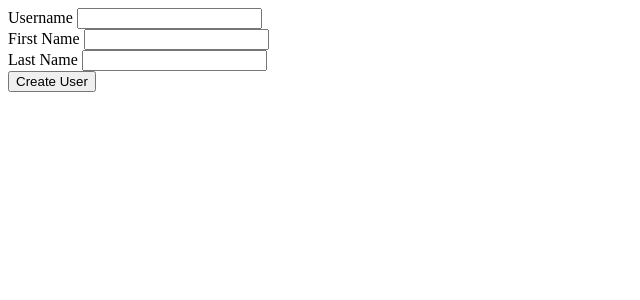
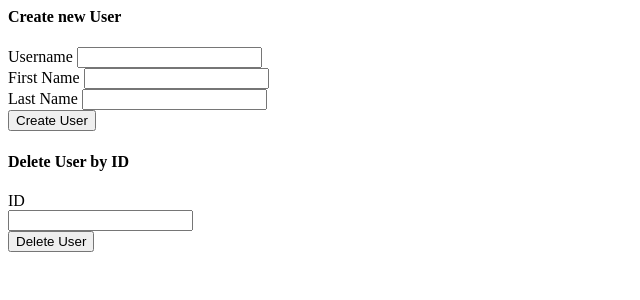
Before and after one commit to denizmck/redis-rabbitmq-playground, a PHP site: page /user/userform.php in a window 1280 px wide. Shown: the top 300 px of the page, without its empty margins (0-640 px from the left). Run offline with PHP 8.4, Linux system fonts and the light colour scheme.

Commit message:
Added deletion by ID for Redis playground + added new form for deletion + added delete user handler

```diff
--- a/src/user/userform.php
+++ b/src/user/userform.php
@@ -1,4 +1,5 @@
-<form action="handler/new_user_handler.php" method="post">
+<form action="handler/new_user_handler.php" method="post" class="mb-3">
+    <h4>Create new User</h4>
     <div class="row mb-3">
         <div class="col">
             <label for="username" class="form-label">Username</label>
@@ -17,3 +18,16 @@
     </div>
     <button class="btn btn-primary" type="submit">Create User</button>
 </form>
+
+<form action="handler/delete_user_handler.php" method="post" class="border-top pt-3">
+    <h4>Delete User by ID</h4>
+    <label for="del_id" class="form-label">ID</label>
+    <div class="row mb-3">
+        <div class="col">
+            <input type="text" class="form-control" id="del_id" name="del_id" required>
+        </div>
+        <div class="col-3">
+            <button class="btn btn-primary w-100" type="submit">Delete User</button>
+        </div>
+    </div>
+</form>
```
Also changed, not shown: src/handler/delete_user_handler.php (added, +14 -0 lines).
